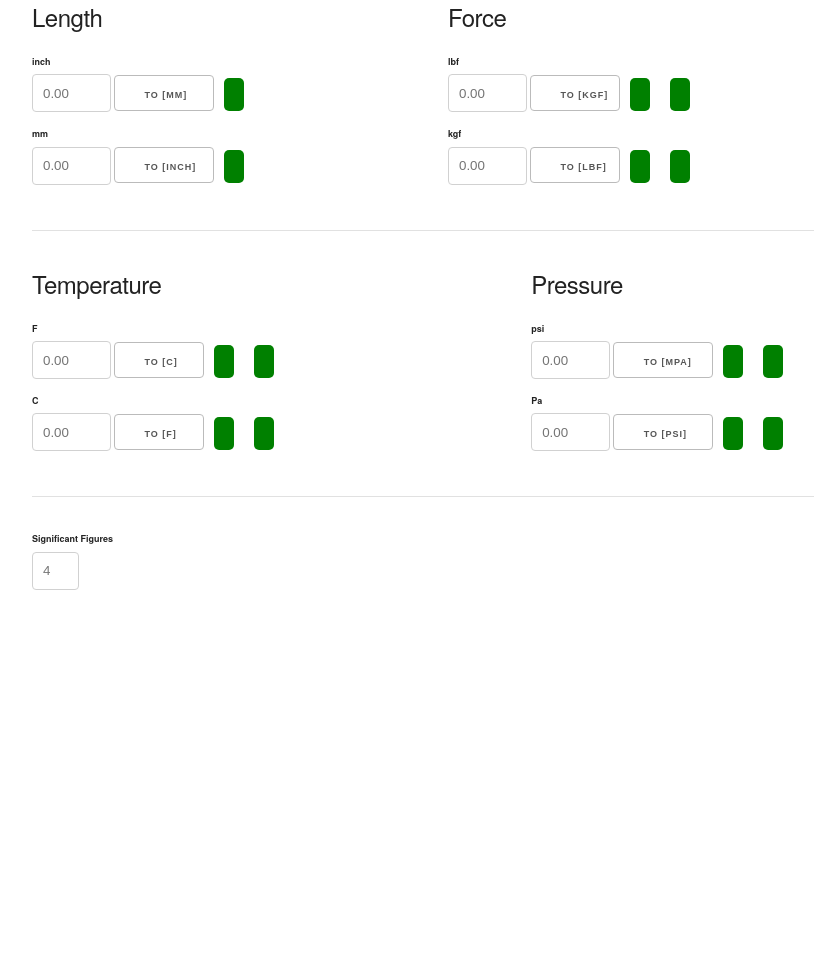
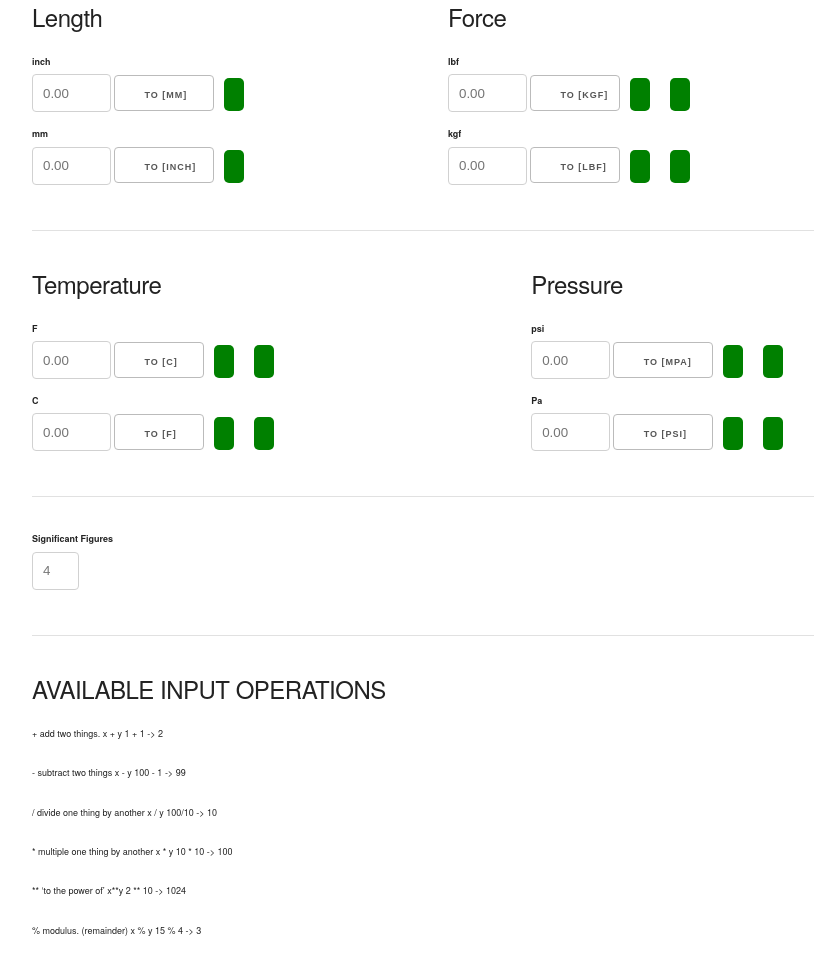
Before and after one commit to asobey/OnlineUnitConverter, a Flask app: page / in a window 1280 px wide. Shown: the part 84-1055 px from the top of the page, without its empty margins (128-942 px from the left). Before the commit the page ends 674 px from the top, so only its background shows below. Run offline with Flask 2, Linux system fonts and the light colour scheme.

Commit message:
small updates

```diff
--- a/app.py
+++ b/app.py
@@ -2,9 +2,9 @@
 
 from flask import Flask, render_template, request
 from simpleeval import simple_eval
-# import logging
+import logging
 
-# logging.basicConfig(level=logging.DEBUG)
+logging.basicConfig(level=logging.DEBUG)
 
 # Declare the App
 app = Flask(__name__)
@@ -20,7 +20,8 @@ def main():
 @app.route('/send', methods=['POST'])
 def send():
     if request.method == 'POST':
-        # app.logger.info('INCH===============' + request.form['inch'])
+        app.logger.info(f'REQUEST FORM: {request.method}')
+        # print((f'REQUEST FORM: {request.form}'))
         sig_figs = 5
         if request.form['Significant_Figures']:
             sig_figs = float(request.form['Significant_Figures'])
--- a/templates/app.html
+++ b/templates/app.html
@@ -97,7 +97,15 @@
 <!--        SIG FIGS-->
         <label for="Significant_Figures">Significant Figures</label>
         <input type="text" placeholder="4" class="u-half-width" name="Significant_Figures" size="1"/>
+        </form>
+      <hr>
+      <h5>AVAILABLE INPUT OPERATIONS</h5>
+      <p>+ 	add two things. x + y 1 + 1 -> 2</p>
+      <p>- 	subtract two things x - y 100 - 1 -> 99</p>
+      <p>/ 	divide one thing by another x / y 100/10 -> 10</p>
+      <p>* 	multiple one thing by another x * y 10 * 10 -> 100</p>
+      <p>** 	‘to the power of’ x**y 2 ** 10 -> 1024</p>
+      <p>% 	modulus. (remainder) x % y 15 % 4 -> 3</p>
 
-      </form>
 </body>
 </html>
```
